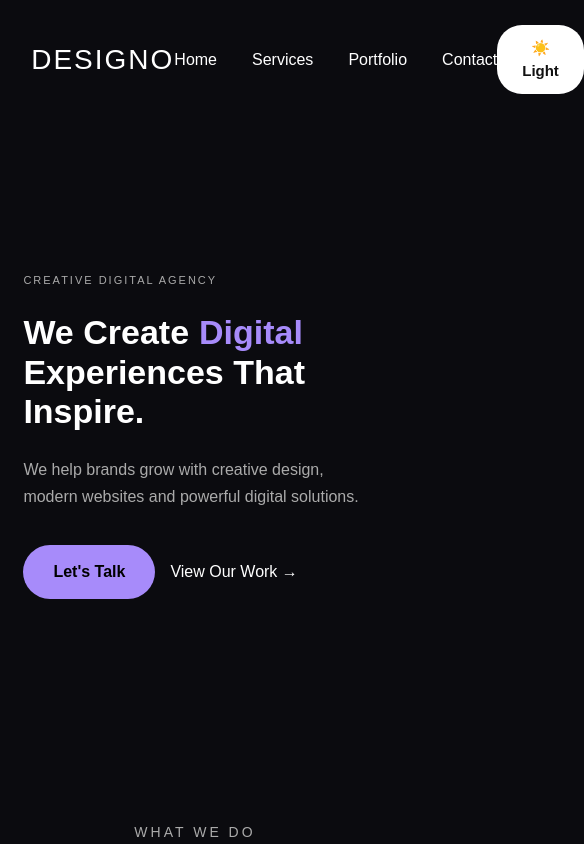
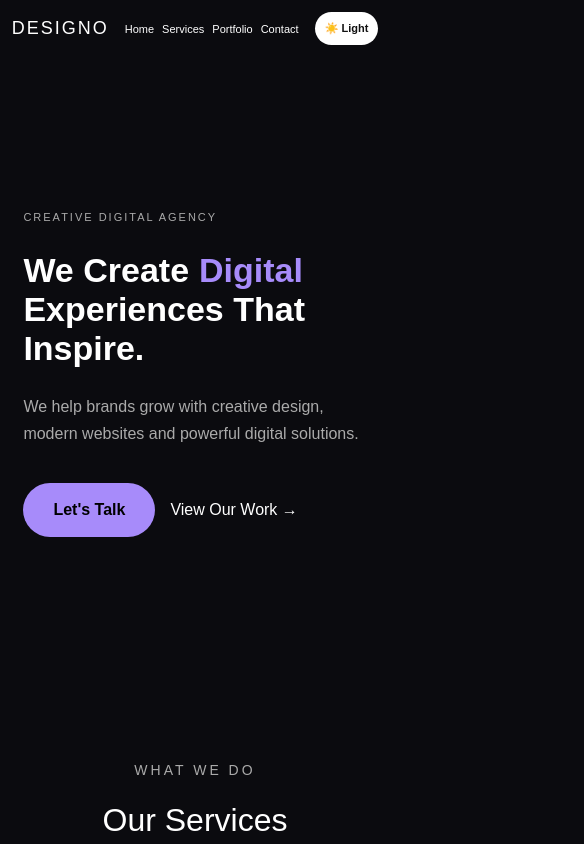
Before and after one commit to manish730-web/design-agency, a Next.js app: page / in a window 390 px wide. Shown: the top 844 px of the page, 584 px wide, since content can reach past the window. Built offline with nearby package versions, Linux system fonts and the light colour scheme.

Commit message:
Updated responsive navbar

```diff
--- a/src/app/components/Navbar/Navbar.css
+++ b/src/app/components/Navbar/Navbar.css
@@ -57,41 +57,50 @@ nav button:hover {
 }
 @media (max-width: 768px) {
 
-    .navbar {
-        padding: 15px 20px;
+    nav {
+        padding: 15px 4%;
     }
 
-    .nav-links {
-        display: flex;
+    nav h2 {
+        font-size: 22px;
+    }
+
+    nav ul {
         gap: 15px;
     }
 
-    .nav-links a {
+    nav ul li a {
         font-size: 13px;
     }
 
-    .logo {
-        font-size: 22px;
+    nav button {
+        padding: 10px 15px;
+        font-size: 13px;
     }
 
 }
 
 @media (max-width: 480px) {
 
-    .navbar {
-        padding: 12px 10px;
+    nav {
+        padding: 12px 3%;
     }
 
-    .nav-links {
+    nav h2 {
+        font-size: 18px;
+    }
+
+    nav ul {
         gap: 8px;
     }
 
-    .nav-links a {
+    nav ul li a {
         font-size: 11px;
     }
 
-    .logo {
-        font-size: 18px;
+    nav button {
+        padding: 8px 10px;
+        font-size: 11px;
     }
 
 }
```
